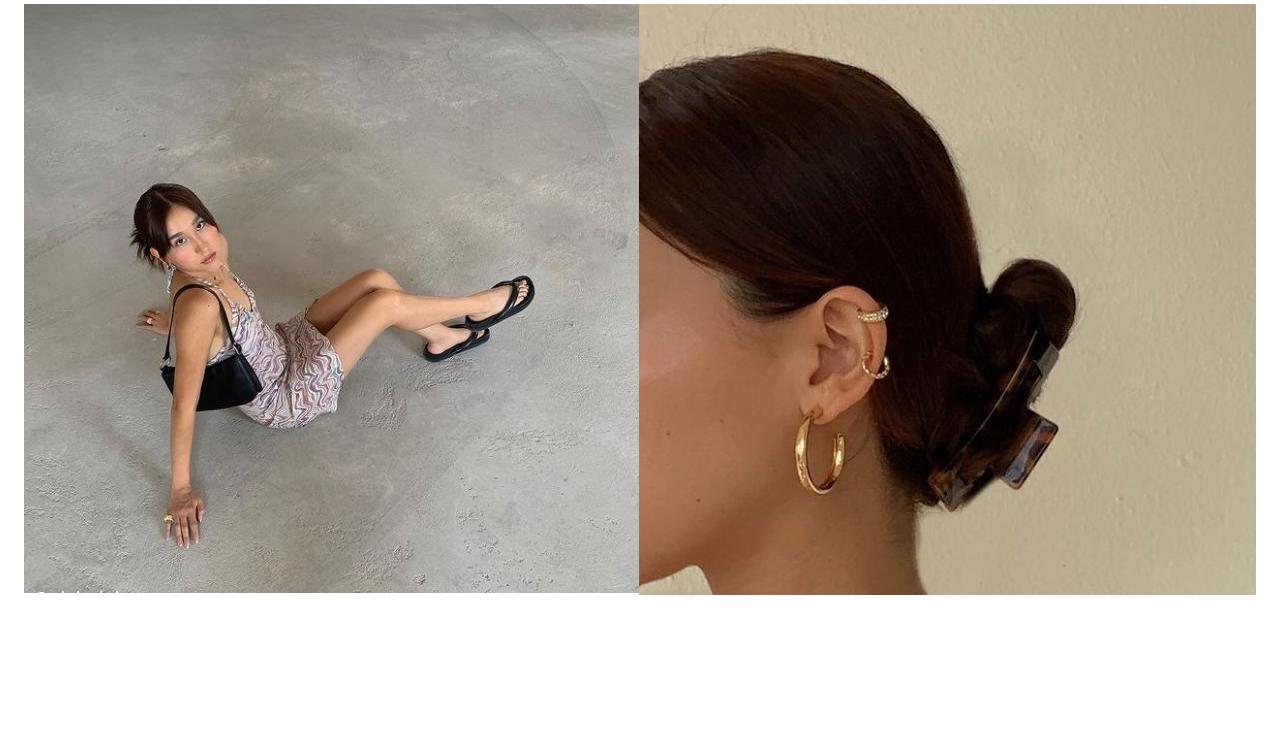
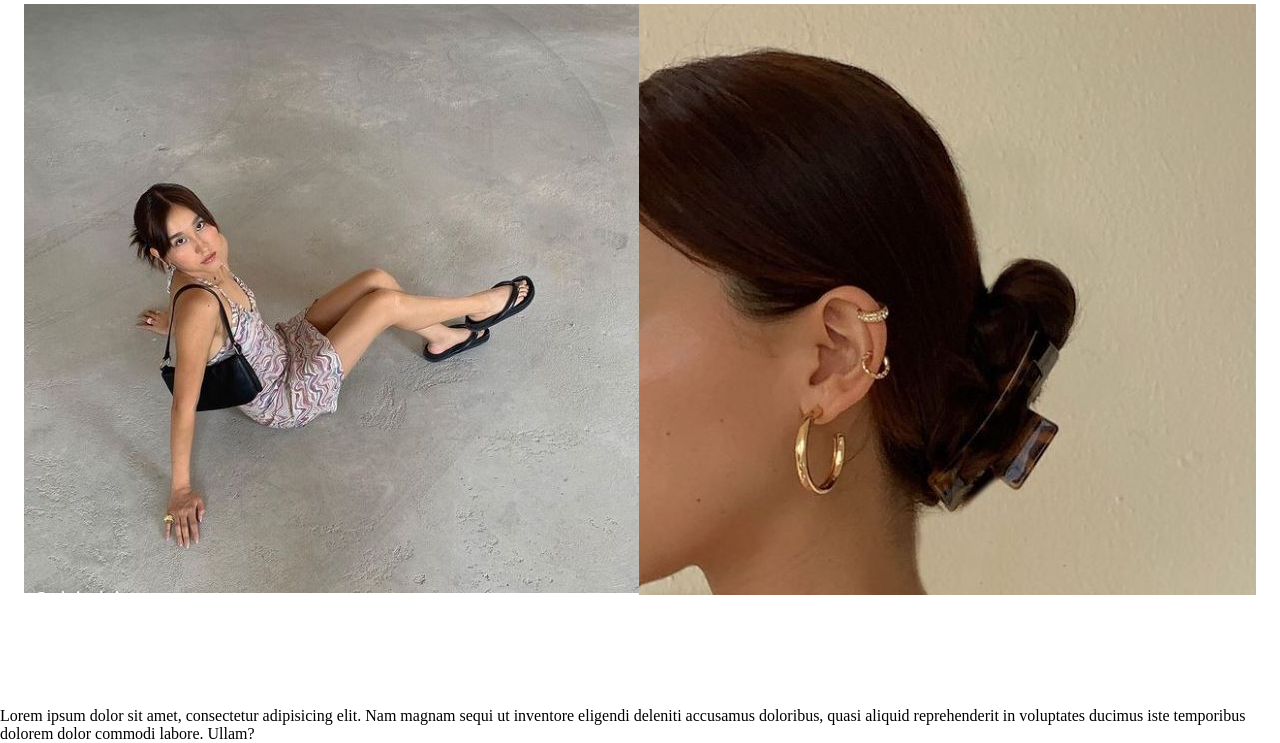
Before and after one commit to Araaceli22/proyectoIN, a plain HTML site: page index.html in a window 1280 px wide. Shown: the part 3313-4056 px from the top of the page. Before the commit the page ends 4020 px from the top, so only its background shows below. Drawn offline with Linux system fonts and the light colour scheme.

Commit message:
agrege una section,texto

```diff
--- a/index.html
+++ b/index.html
@@ -213,6 +213,9 @@
     <section class="whatsapp">
         <img src="images/four.svg" alt="">
     </section>
+    <section>
+        <p>Lorem ipsum dolor sit amet, consectetur adipisicing elit. Nam magnam sequi ut inventore eligendi deleniti accusamus doloribus, quasi aliquid reprehenderit in voluptates ducimus iste temporibus dolorem dolor commodi labore. Ullam?</p>
+    </section>
 
 
 
```
